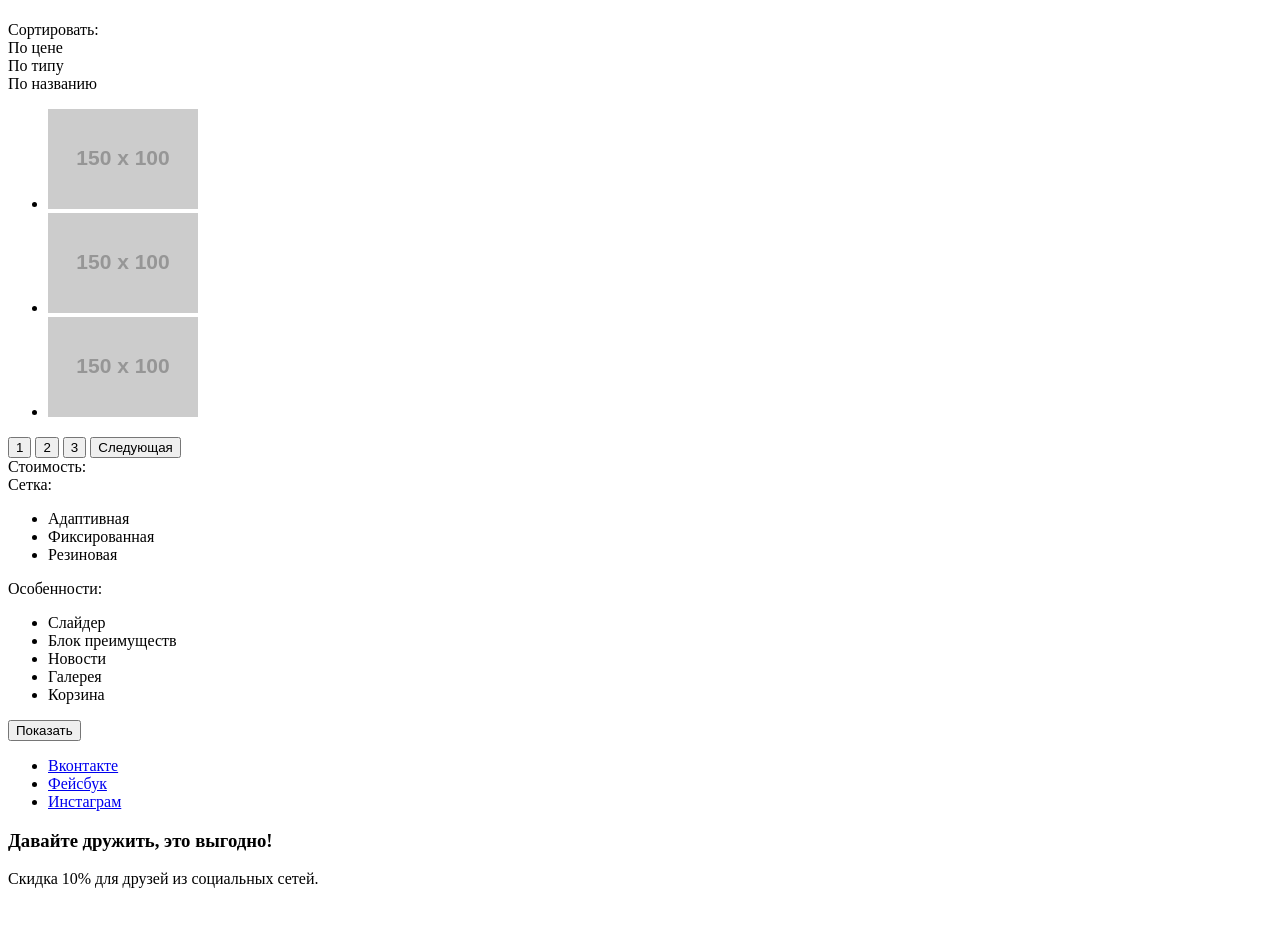
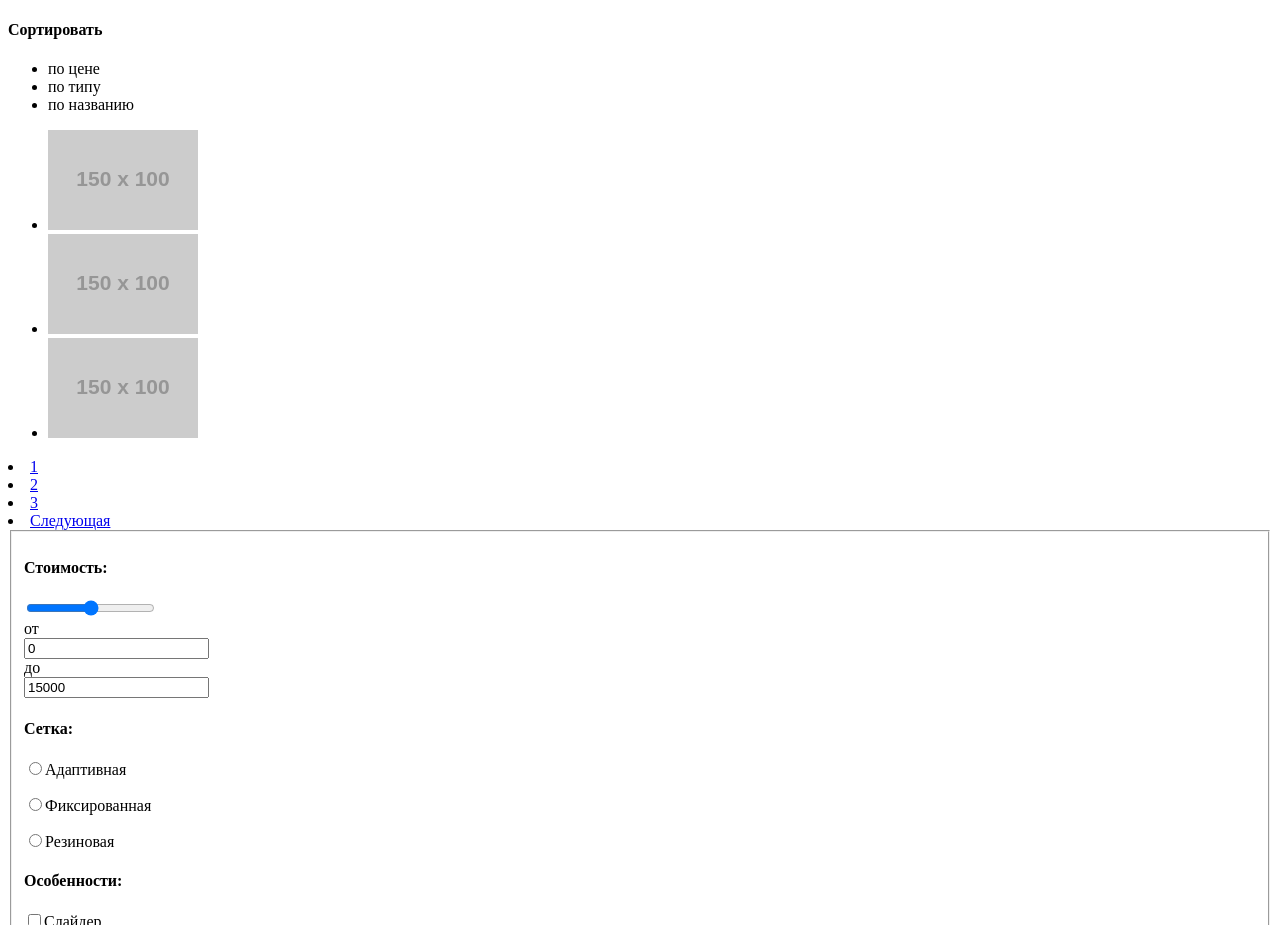
Before and after one commit to alexandraII/1399097-nerds-28, a plain HTML site: page catalog2.html in a window 1280 px wide. Shown: the part 207-1132 px from the top of the page. Before the commit the page ends 1111 px from the top, so only its background shows below. Drawn offline with Linux system fonts and the light colour scheme; placeholder pictures from the web are drawn by us.

Commit message:
Евгений Карпов

```diff
--- a/catalog2.html
+++ b/catalog2.html
@@ -22,11 +22,25 @@
   <h1>Магазин готовых шаблонов</h1>
 </header>
 
-<div class="general">
-<div class="sort">Сортировать:</div>
-<div class="sort-price">По цене</div>
-<div class="sort-type">По типу</div>
-<div class="sort-name">По названию</div>
+
+<div class="container">
+  <aside class="filter">
+    <main class="main">
+      <div class="sort">
+          <h4 class="sort_title">Сортировать</h4>
+          <ul class="sort_type">
+            <li>по цене</li>
+            <li>по типу</li>
+            <li>по названию</li>
+          </ul>
+          <div class="sort_dir"></div>
+      </div>
+      <ul class="catalog"></ul>
+
+  </main>
+  </aside>
+</div>
+
 
 <main> <!-- Шаблоны -->
   <ul>
@@ -36,38 +50,44 @@
 </ul>
 </main>
 
-<div class="page">
-  <button type="button">1</button>
-  <button type="button">2</button>
-  <button type="button">3</button>
-  <button type="button">Следующая</button>
+<div class="pagination">
+  <li><a href="button">1</a></li>
+  <li><a href="button">2</a></li>
+  <li><a href="button">3</a></li>
+  <li><a href="button">Следующая</a></li>
 </div>
 
 
 <aside>
-  <div class="filter-price">Стоимость:</div>
+  <form>
+    <fieldset>
+      <h4>Стоимость:</h4>
+      <input type="range" min="0" max="15000" name="">
+      <div class="range_cell"><span>от</span></div>
+      <div class="range-cell">
+        <input id="priceMin" type="text" value="0" class="form-control">
+      </div>
+      <div class="range_cell"><span>до</span></div>
+      <div class="range-cell">
+        <input id="priceMax" type="text" value="15000" class="form-control">
+      </div>
 
-  <div class="filter-net">Сетка:</div>
-    <div class="net">
-      <ul>
-        <li>Адаптивная</li>
-        <li>Фиксированная</li>
-        <li>Резиновая</li>
-      </ul>
-    </div>
+      <h4>Сетка:</h4>
+      <p><input type="radio" name="filter" value="adaptive">Адаптивная</p>
+      <p><input type="radio" name="filter" value="fix">Фиксированная</p>
+      <p><input type="radio" name="filter" value="rubber">Резиновая</p>
 
-  <div class="filter-features">Особенности:</div>
-    <div class="features">
-      <ul>
-        <li>Слайдер</li>
-        <li>Блок преимуществ</li>
-        <li>Новости</li>
-        <li>Галерея</li>
-        <li>Корзина</li>
-      </ul>
-    </div>
+      <h4>Особенности:</h4>
+      <p><input type="checkbox" name="filter" value="Slider">Слайдер</p>
+      <p><input type="checkbox" name="filter" value="Block">Блок преимуществ</p>
+      <p><input type="checkbox" name="filter" value="News">Новости</p>
+      <p><input type="checkbox" name="filter" value="Gallery">Галерея</p>
+      <p><input type="checkbox" name="filter" value="Basket">Корзина</p>
 
-  <button type="button">Показать</button>
+      <input  type="submit" value="Показать">
+
+    </fieldset>
+  </form>
 </aside>
 </div>
 
```
Also changed, not shown: index2.html (+19 -21 lines).
